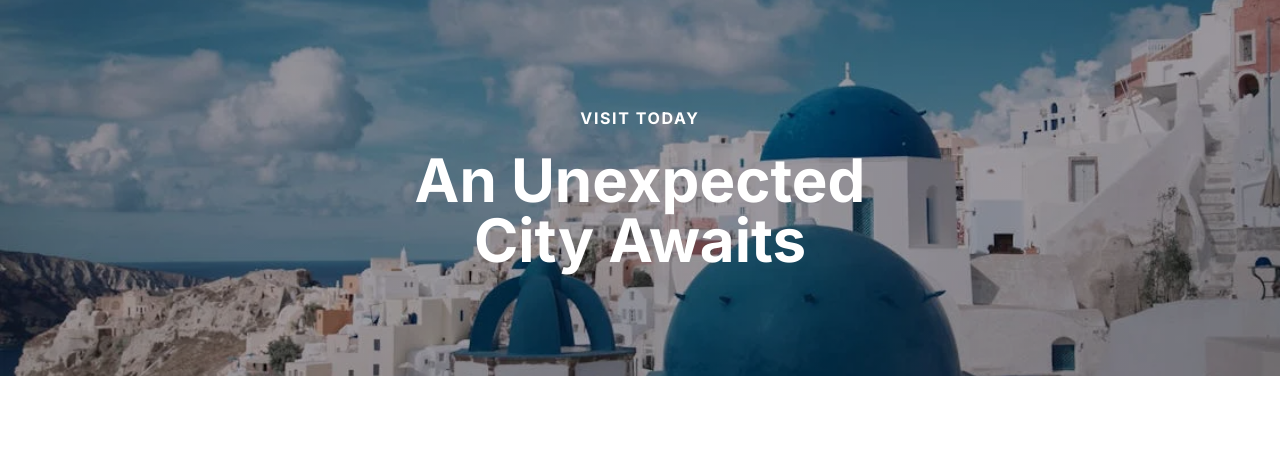
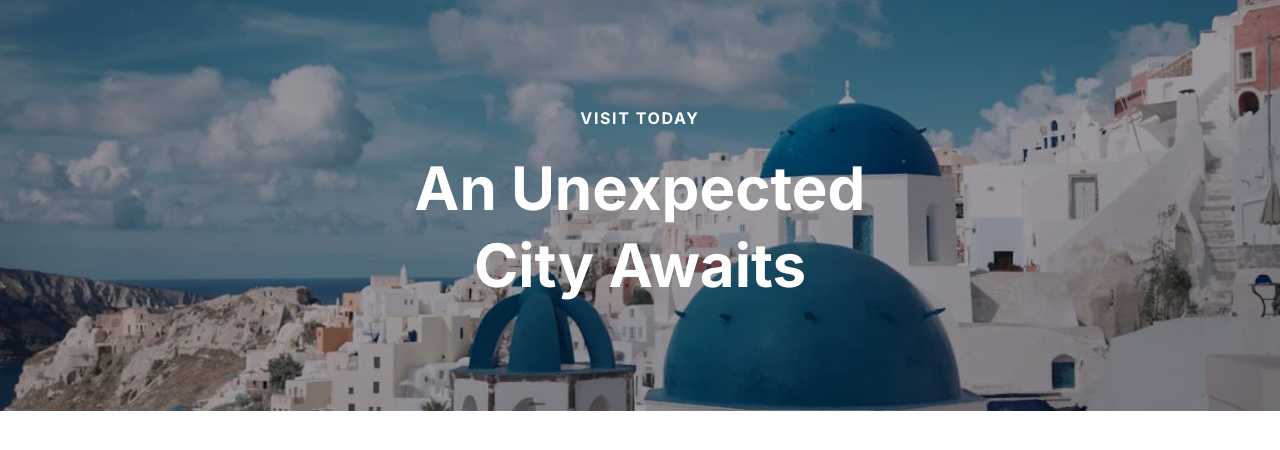
Before and after one commit to InfinityDevsHQ/event-agency-next, a Next.js app: page / in a window 1280 px wide. Shown: the top 450 px of the page. Built offline with nearby package versions, Linux system fonts and the light colour scheme.

Commit message:
fix: line height

```diff
--- a/components/homepage/hero.tsx
+++ b/components/homepage/hero.tsx
@@ -3,7 +3,7 @@
     <section className="hero-bg p-2.5 flex items-center justify-center">
       <div className="p-24 flex flex-col gap-5 text-white text-center">
         <span className="uppercase tracking-widest font-bold">VISIT TODAY</span>
-        <h1 className="text-6xl font-bold">
+        <h1 className="text-6xl font-bold leading-extra">
           An Unexpected
           <br /> City Awaits
         </h1>
--- a/tailwind.config.ts
+++ b/tailwind.config.ts
@@ -1,12 +1,12 @@
-import type { Config } from "tailwindcss"
+import type { Config } from "tailwindcss";
 
 const config = {
   darkMode: ["class"],
   content: [
-    './pages/**/*.{ts,tsx}',
-    './components/**/*.{ts,tsx}',
-    './app/**/*.{ts,tsx}',
-    './src/**/*.{ts,tsx}',
+    "./pages/**/*.{ts,tsx}",
+    "./components/**/*.{ts,tsx}",
+    "./app/**/*.{ts,tsx}",
+    "./src/**/*.{ts,tsx}",
   ],
   prefix: "",
   theme: {
@@ -32,9 +32,12 @@
         "accordion-down": "accordion-down 0.2s ease-out",
         "accordion-up": "accordion-up 0.2s ease-out",
       },
+      lineHeight: {
+        extra: "77.45px",
+      },
     },
   },
   plugins: [require("tailwindcss-animate")],
-} satisfies Config
+} satisfies Config;
 
-export default config
+export default config;
```
